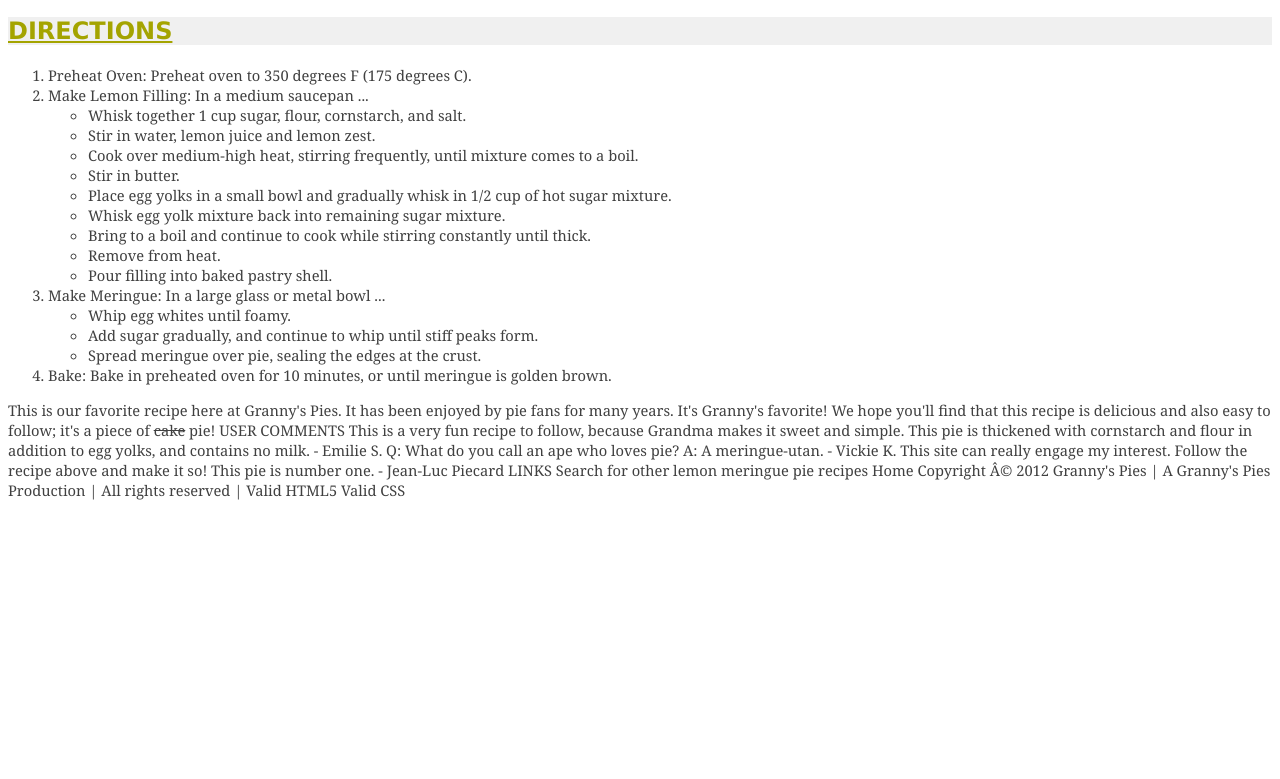
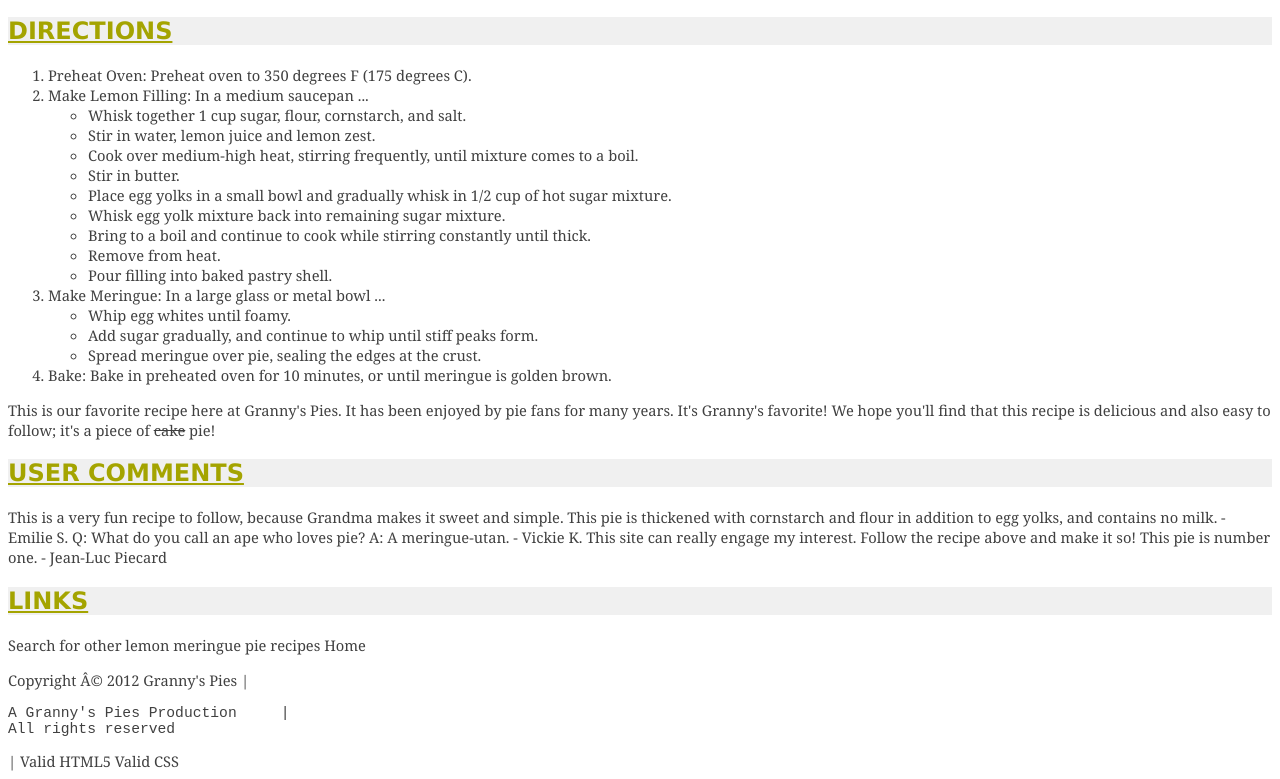
Before and after one commit to samitaha/samitaha, a plain HTML site: page recipes-hw/pie.html in a window 1280 px wide. Shown: the part 384-1163 px from the top of the page. Before the commit the page ends 892 px from the top, so only its background shows below. Drawn offline with Linux system fonts and the light colour scheme.

Commit message:
Update pie.html

```diff
--- a/recipes-hw/pie.html
+++ b/recipes-hw/pie.html
@@ -58,7 +58,7 @@ One 9-inch pie
 </ol>
 This is our favorite recipe here at Granny's Pies. It has been enjoyed by pie fans for many years. It's Granny's favorite! We hope you'll find that this recipe is delicious and also easy to follow; it's a piece of <span style="text-decoration: line-through;">cake</span> pie!
 
-USER COMMENTS
+<h2>USER COMMENTS</h2>
 
     This is a very fun recipe to follow, because Grandma makes it sweet and simple. This pie is thickened with cornstarch and flour in addition to egg yolks, and contains no milk.
 
@@ -73,14 +73,14 @@ USER COMMENTS
 
     - Jean-Luc Piecard
 
-LINKS
+<h2>LINKS</h2>
 
 Search for other lemon meringue pie recipes
 Home
 
-Copyright Â© 2012 Granny's Pies |
-A Granny's Pies Production     |
-All rights reserved            |
+ <p class="last">Copyright Â© 2012 Granny's Pies |
+<pre class="last">A Granny's Pies Production     |
+All rights reserved</pre></p>            |
 
 Valid HTML5
 Valid CSS
```
